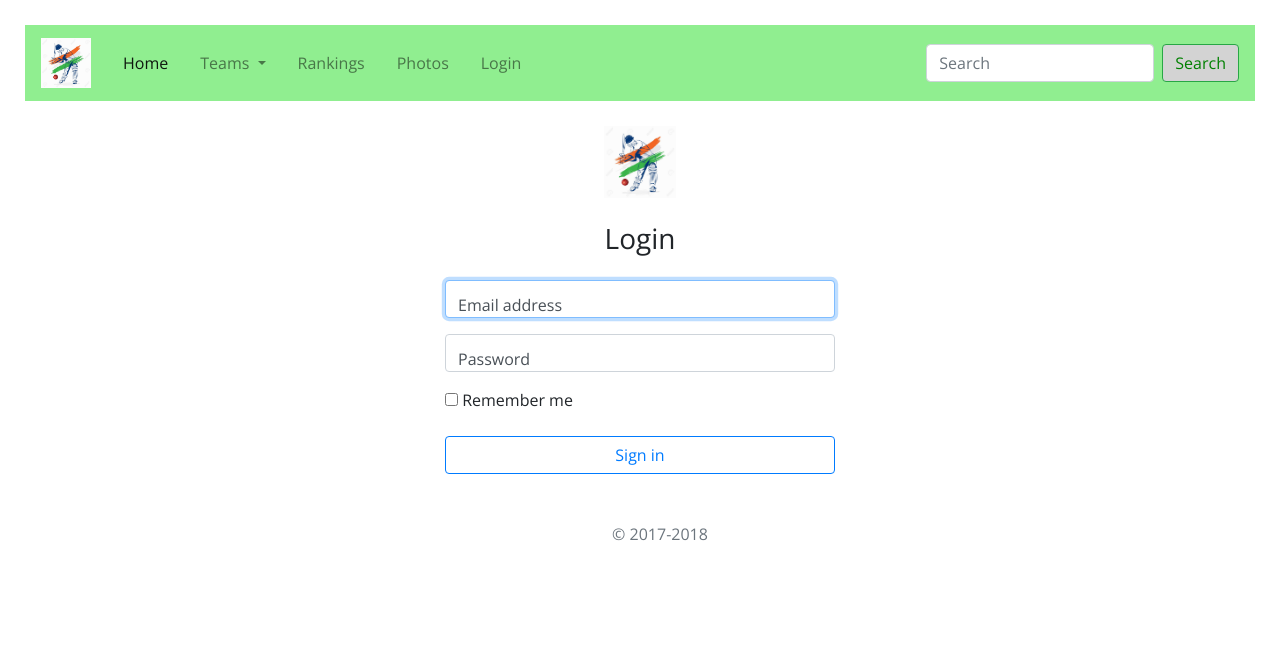
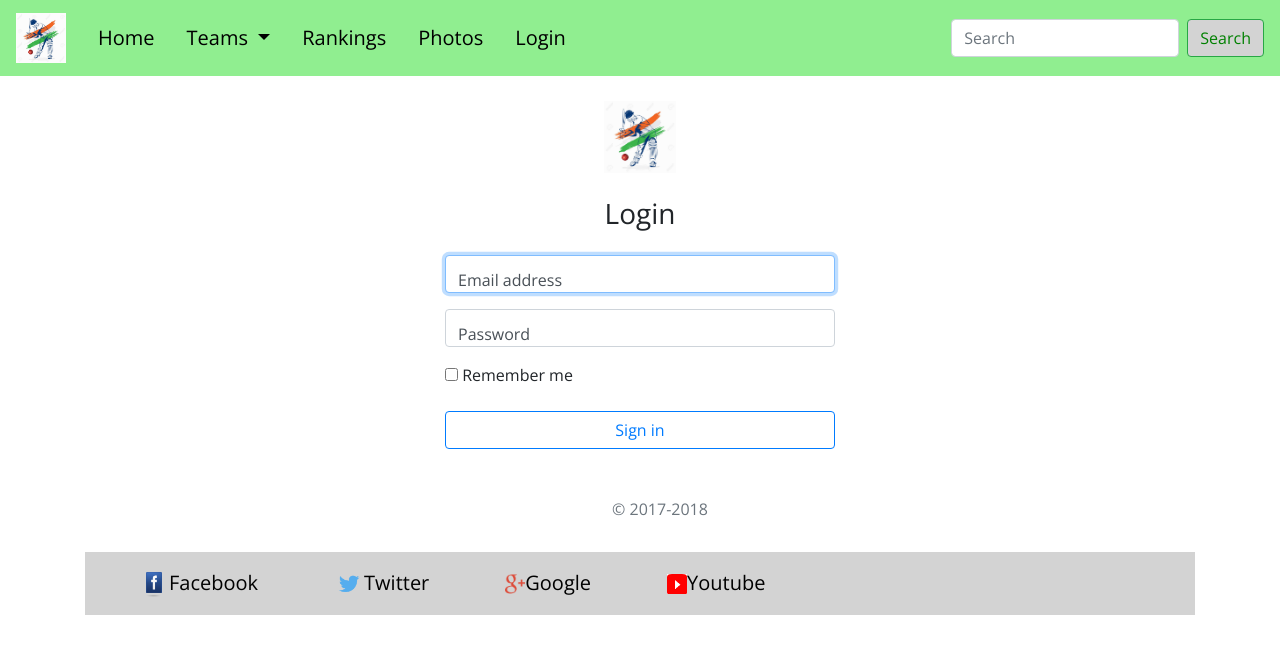
Before and after one commit to subashpenneru/practice, a plain HTML site: page cricbuzz/login.html in a window 1280 px wide. Drawn offline with nearby package versions, Linux system fonts and the light colour scheme.

Commit message:
modified to responsive

```diff
--- a/cricbuzz/css/custom.css
+++ b/cricbuzz/css/custom.css
@@ -1,6 +1,6 @@
 body {
-  margin: 25px;
   font-family: 'Open Sans',sans-serif;
+  padding: 0 !important;
 }
 .bg-light {
   background-color: lightgreen !important;
@@ -11,6 +11,14 @@ body {
 }
 .navbar {
   margin-bottom: 10px;
+}
+.nav-link {
+  font-size: 20px;
+  color: black !important;
+}
+.nav-link:hover{
+  background-color: darkgreen !important;
+  color: white !important;
 }
 .photo-right {
   width: 225px;
@@ -23,8 +31,8 @@ body {
 p {
   text-indent: 40px;
 }
-.photo-center {
-  margin-left: 250px;
+.photoc {
+  text-align: center;
 }
 .btn-outline-primary {
   width: 390px;
@@ -52,3 +60,15 @@ p {
   margin-left: 5px;
   margin-right: 5px;
 }
+.footer .bg-light {
+  background-color: lightgray !important;
+}
+.footer .nav-item {
+  padding: 0px;
+  margin-left: 30px;
+  margin-right: 30px;
+}
+.footer .nav-link:hover{
+  background-color: grey !important;
+  color: white !important;
+}
--- a/cricbuzz/login.html
+++ b/cricbuzz/login.html
@@ -79,6 +79,28 @@
       <p class="mt-5 mb-3 text-muted text-center">&copy; 2017-2018</p>
     </form>
 
+    <footer class="footer">
+        <div class="container">
+          <nav class="navbar navbar-expand-lg navbar-light bg-light">
+            <div class="collapse navbar-collapse" id="navbarSupportedContent">
+              <ul class="navbar-nav mr-auto">
+                <li class="nav-item">
+                  <a class="nav-link" href="https://facebook.com"><img src="image/fb.png" alt="facebook" width="30" height="30">Facebook</a>
+                </li>
+                <li class="nav-item">
+                  <a class="nav-link" href="https://twitter.com"><img src="image/twitter.png" alt="twitter" width="30" height="30">Twitter</a>
+                </li>
+                <li class="nav-item">
+                  <a class="nav-link" href="https://plus.google.com"><img src="image/g+.png" alt="googleplus" width="20" height="20">Google</a>
+                </li>
+                <li class="nav-item">
+                  <a class="nav-link" href="https://youtube.com"><img src="image/yt.png" alt="youtube" width="20" height="20">Youtube</a>
+                </li>
+              </ul>
+            </div>
+          </nav>
+        </div>
+      </footer>
 <script src="js/jquery.min.js" type="text/javascript"></script>
 <script src="js/popper.min.js" type="text/javascript"></script>
 <script src="js/bootstrap.js" type="text/javascript"></script>
```
Also changed, not shown: cricbuzz/index.html (+46 -18 lines), cricbuzz/photos.html (+22 -0 lines), cricbuzz/ranks.html (+22 -0 lines), cricbuzz/teams.html (+22 -0 lines), cricbuzz/image/fb.png (added), cricbuzz/image/g+.png (added), cricbuzz/image/twitter.png (added), cricbuzz/image/yt.png (added).
